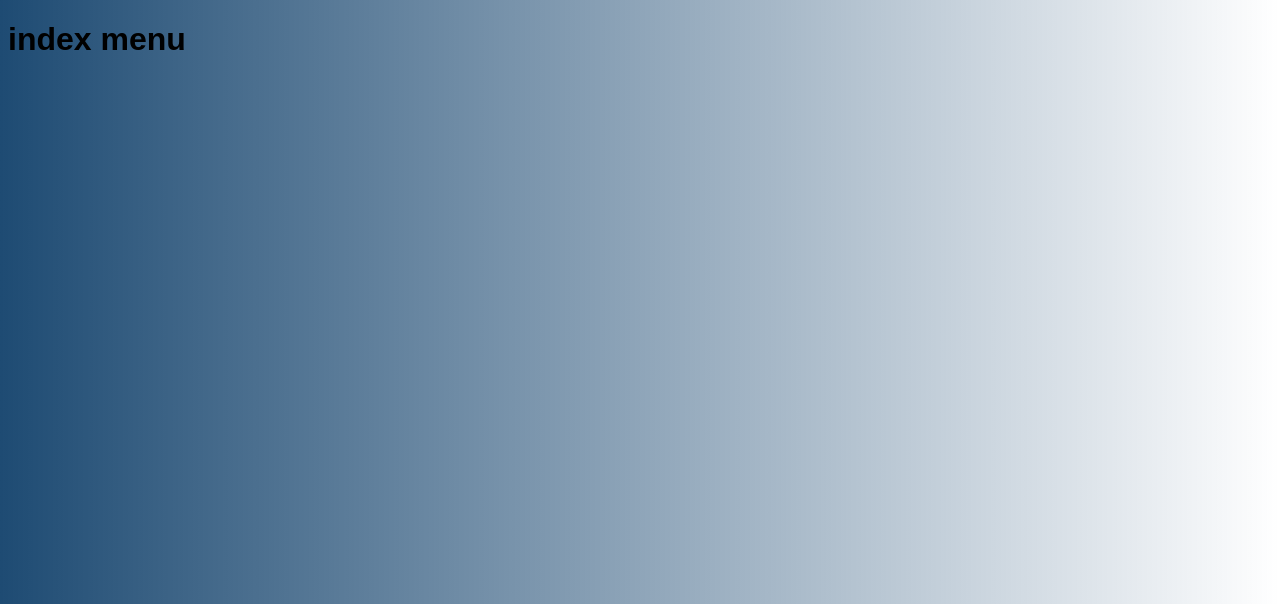
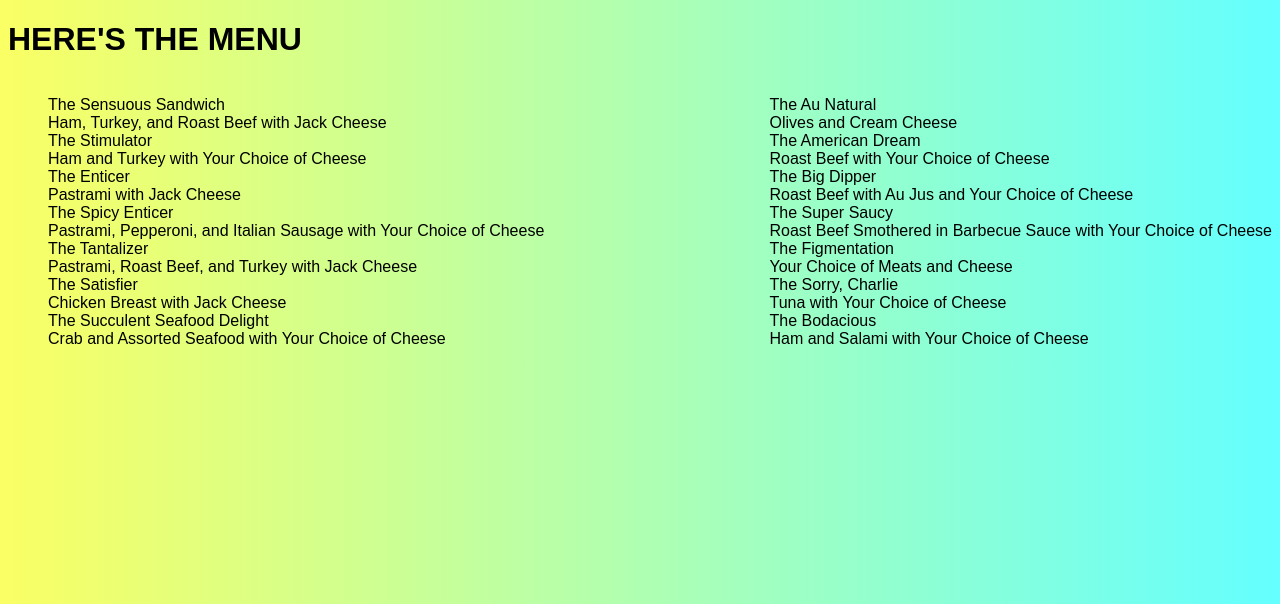
Before and after one commit to trevorh2007/sensuous_sandwich, a Rails app: page /menu in a window 1280 px wide. Shown: the top 604 px of the page. Run offline with Rails 7, Linux system fonts and the light colour scheme; style sheets or scripts are compiled from the project's sources; some libraries are stand-ins or nearby versions.

Commit message:
Generated menu controller and reconfigured routes, css gradients implemented

```diff
--- a/app/assets/stylesheets/application.css
+++ b/app/assets/stylesheets/application.css
@@ -1,25 +1,9 @@
-/*
- * This is a manifest file that'll be compiled into application.css, which will include all the files
- * listed below.
- *
- * Any CSS and SCSS file within this directory, lib/assets/stylesheets, vendor/assets/stylesheets,
- * or any plugin's vendor/assets/stylesheets directory can be referenced here using a relative path.
- *
- * You're free to add application-wide styles to this file and they'll appear at the bottom of the
- * compiled file so the styles you add here take precedence over styles defined in any other CSS/SCSS
- * files in this directory. Styles in this file should be added after the last require_* statement.
- * It is generally better to create a new file per style scope.
- *
- *= require_tree .
- *= require_self
- */
-
 * {
 	font-family: Arial;
 }
 
 body {
-	background-image: linear-gradient(to right, rgba(30, 75, 115, 1), rgba(255, 255, 255, 0))
+	background-image: linear-gradient(to right, rgb(250, 255, 100), rgb(100, 255, 255))
 }
 
 img {
@@ -91,3 +75,23 @@ hours {
 	position: relative;
 	text-align: center;
 }
+
+menuleft {
+	float: left;
+}
+
+menuright {
+	float: right;
+}
+
+menuleft ul li {
+  list-style: none;
+}
+
+menuright ul li {
+	list-style: none;
+}
+
+#sand_desc {
+  font-style: italic;
+}
--- a/app/controllers/menu_controller.rb
+++ b/app/controllers/menu_controller.rb
@@ -1,4 +1,10 @@
 class MenuController < ApplicationController
-	def show
-	end
+  def home
+  end
+
+  def about
+  end
+
+  def contact
+  end
 end
--- /dev/null
+++ b/app/views/menu/about.html.erb
@@ -0,0 +1,2 @@
+<h1>Menu#about</h1>
+<p>Find me in app/views/menu/about.html.erb</p>
--- /dev/null
+++ b/app/views/menu/contact.html.erb
@@ -0,0 +1,2 @@
+<h1>Menu#contact</h1>
+<p>Find me in app/views/menu/contact.html.erb</p>
--- a/app/views/menu/index.html.erb
+++ b/app/views/menu/index.html.erb
@@ -1 +1 @@
-<h1>index menu</h1>
+<h1>index</h1>
--- /dev/null
+++ b/app/views/menu/menu.html.erb
@@ -0,0 +1,43 @@
+<h1>HERE'S THE MENU</h1>
+
+<menuleft>
+	<div>
+	  <ul>
+	    <li id:"sand_name">The Sensuous Sandwich</li>
+	      <li id:"sand_desc">Ham, Turkey, and Roast Beef with Jack Cheese</li>
+	    <li id:"sand_name">The Stimulator </li>
+	      <li id:"sand_desc">Ham and Turkey with Your Choice of Cheese </li>
+	    <li id:"sand_name">The Enticer </li>
+	      <li id:"sand_desc">Pastrami with Jack Cheese </li>
+	    <li id:"sand_name">The Spicy Enticer </li>
+	      <li id:"sand_desc">Pastrami, Pepperoni, and Italian Sausage with Your Choice of Cheese </li>
+	    <li id:"sand_name">The Tantalizer </li>
+	      <li id:"sand_desc">Pastrami, Roast Beef, and Turkey with Jack Cheese </li>
+	    <li id:"sand_name">The Satisfier </li>
+	      <li id:"sand_desc">Chicken Breast with Jack Cheese </li>
+	    <li id:"sand_name">The Succulent Seafood Delight </li>
+	      <li id:"sand_desc">Crab and Assorted Seafood with Your Choice of Cheese </li>
+	  </ul>
+	</div>
+</menuleft>
+
+<menuright>
+  <div>
+    <ul>
+	    <li id:"sand_name">The Au Natural </li>
+	    	<li id:"sand_desc">Olives and Cream Cheese </li>
+	    <li id:"sand_name">The American Dream </li>
+	    	<li id:"sand_desc">Roast Beef with Your Choice of Cheese </li>
+	    <li id:"sand_name">The Big Dipper </li>
+	    	<li id:"sand_desc">Roast Beef with Au Jus and Your Choice of Cheese </li>
+	    <li id:"sand_name">The Super Saucy </li>
+	    	<li id:"sand_desc">Roast Beef Smothered in Barbecue Sauce with Your Choice of Cheese </li>
+	    <li id:"sand_name">The Figmentation </li>
+	    	<li id:"sand_desc">Your Choice of Meats and Cheese </li>
+	    <li id:"sand_name">The Sorry, Charlie </li>
+	    	<li id:"sand_desc">Tuna with Your Choice of Cheese </li>
+	    <li id:"sand_name">The Bodacious </li>
+	    	<li id:"sand_desc">Ham and Salami with Your Choice of Cheese </li>
+	  </ul>
+	</div>
+</menuright>
--- a/app/views/sandwich/show.html.erb
+++ b/app/views/sandwich/show.html.erb
@@ -27,7 +27,7 @@
 
 	<div id='provo_address'>
 	  <ul>
-	  <li>Downtown</li>
+	  <li><strong><u>Downtown Provo</u></strong></li>
 	  <li>163 West Center Street</li>
 	  <li>Provo, UT 84601-4431</li>
 	  <li>(801) 377-9244</li>
@@ -40,6 +40,7 @@
 
 	<div id='orem_address'>
 		<ul>
+			<li><strong><u>Orem</u></strong></li>
 			<li>1680 S State St</li>
 			<li>Orem, UT 84097-8070</li>
 			<li>(801) 225-9475</li>
--- a/config/routes.rb
+++ b/config/routes.rb
@@ -1,6 +1,10 @@
 Rails.application.routes.draw do
-  # For details on the DSL available within this file, see http://guides.rubyonrails.org/routing.html
-  resources :sandwich
+
+  get 'menu', to: 'menu#menu'
+  get 'about', to: 'menu#about'
+  get 'contact', to: 'menu#contact'
+
+  resources :sandwich, except: [:new, :create, :edit, :update, :destroy]
   resources :menu, except: [:new, :create, :edit, :update, :destroy]
 
   root to: 'sandwich#show'
```
